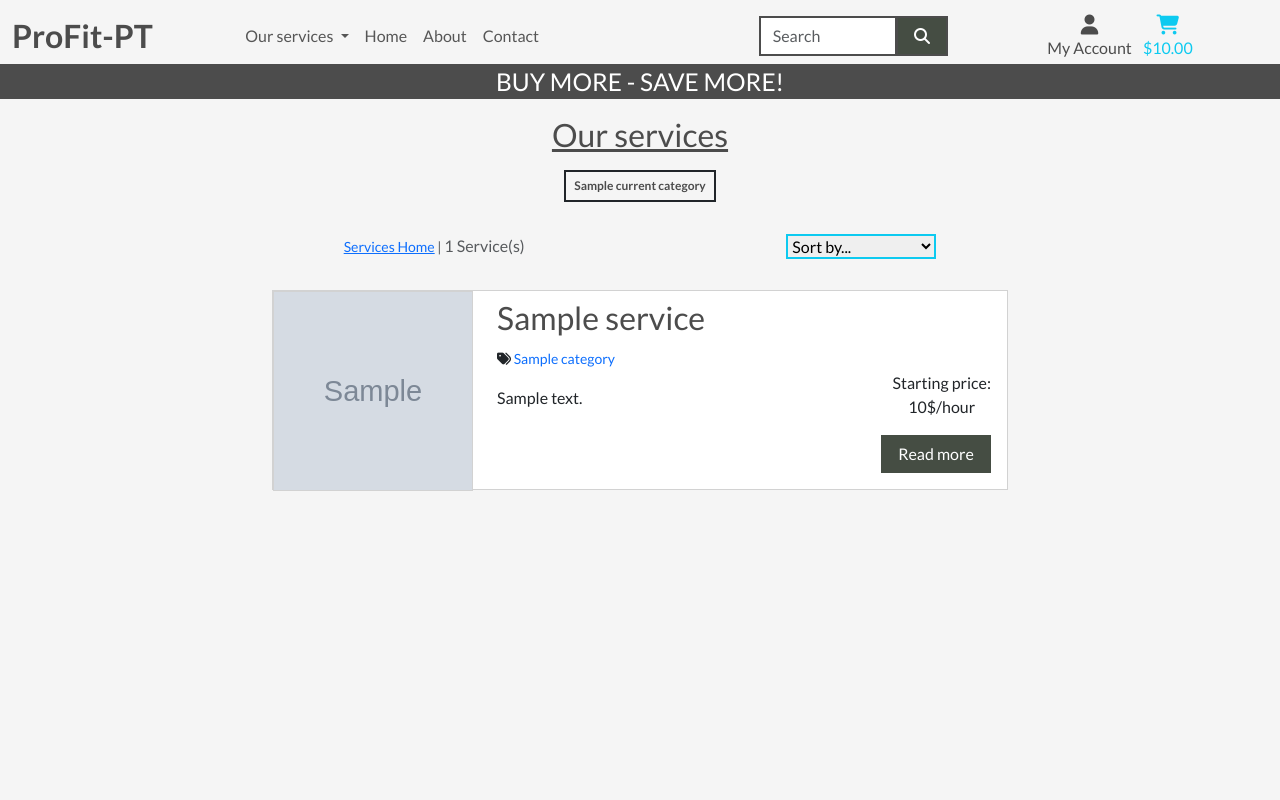
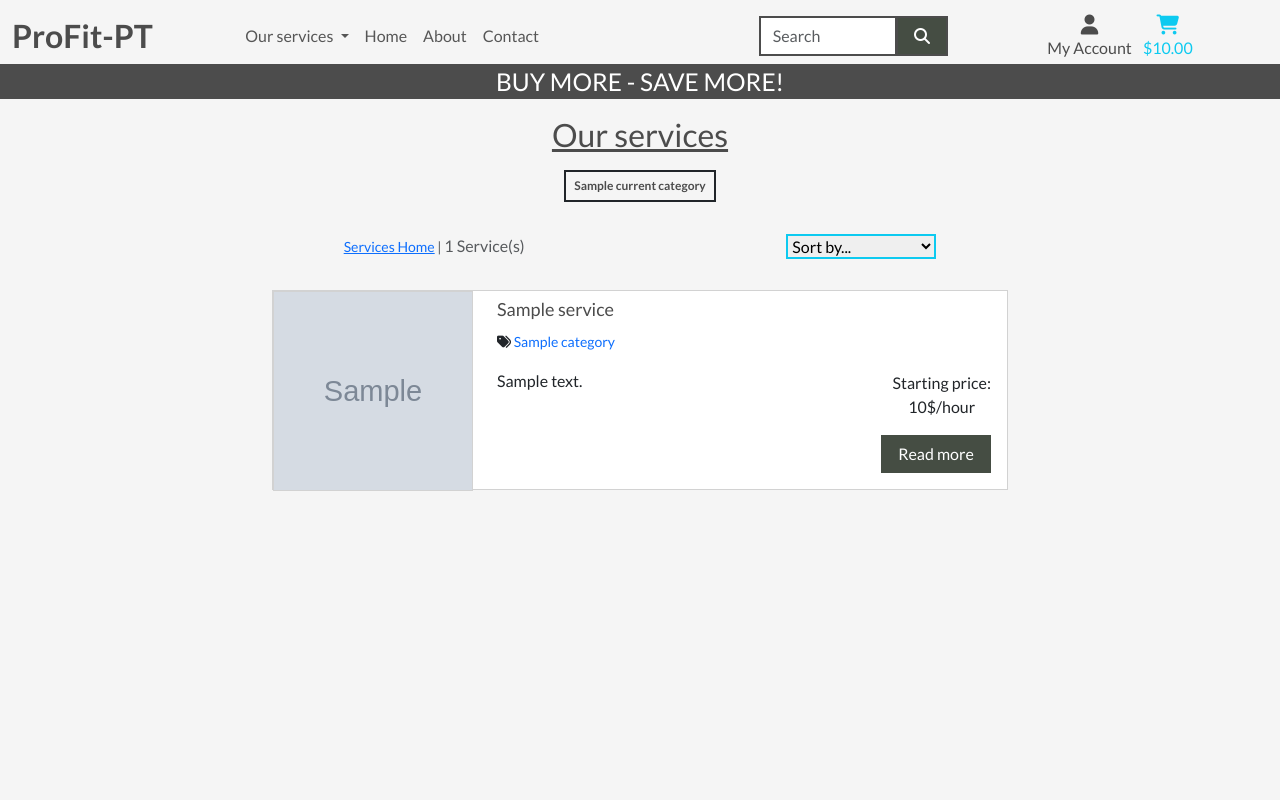
Before and after one commit to DavidFB94/pro-fit-pt, a Django app: template services/templates/services/services.html in a window 1280 px wide. Run offline with Django 4.2, Linux system fonts and the light colour scheme; the template is opened without the code that fills it: most values are stand-ins (such as "Sample title", 1, 10 or a date in 2020); grey boxes marked "Sample" are stand-in pictures; some libraries are stand-ins or nearby versions.

Commit message:
Adjust service title font size

```diff
--- a/services/templates/services/services.html
+++ b/services/templates/services/services.html
@@ -59,7 +59,7 @@
                 </div>
                 <div class="ms-3 flex-grow-1 p-2">
                     <a href="{% url 'service_details' service.id %}" class="text-decoration-none text-color">
-                        <h2>{{ service.name }}</h2>
+                        <h2 class="service-name">{{ service.name }}</h2>
                     </a>
                     <p>
                         <small>
--- a/static/css/base.css
+++ b/static/css/base.css
@@ -31,6 +31,10 @@ body {
 
 #banner {
     height: 35px;
+}
+
+.service-name {
+    font-size: large !important;
 }
 
 /* Card styles */
```
